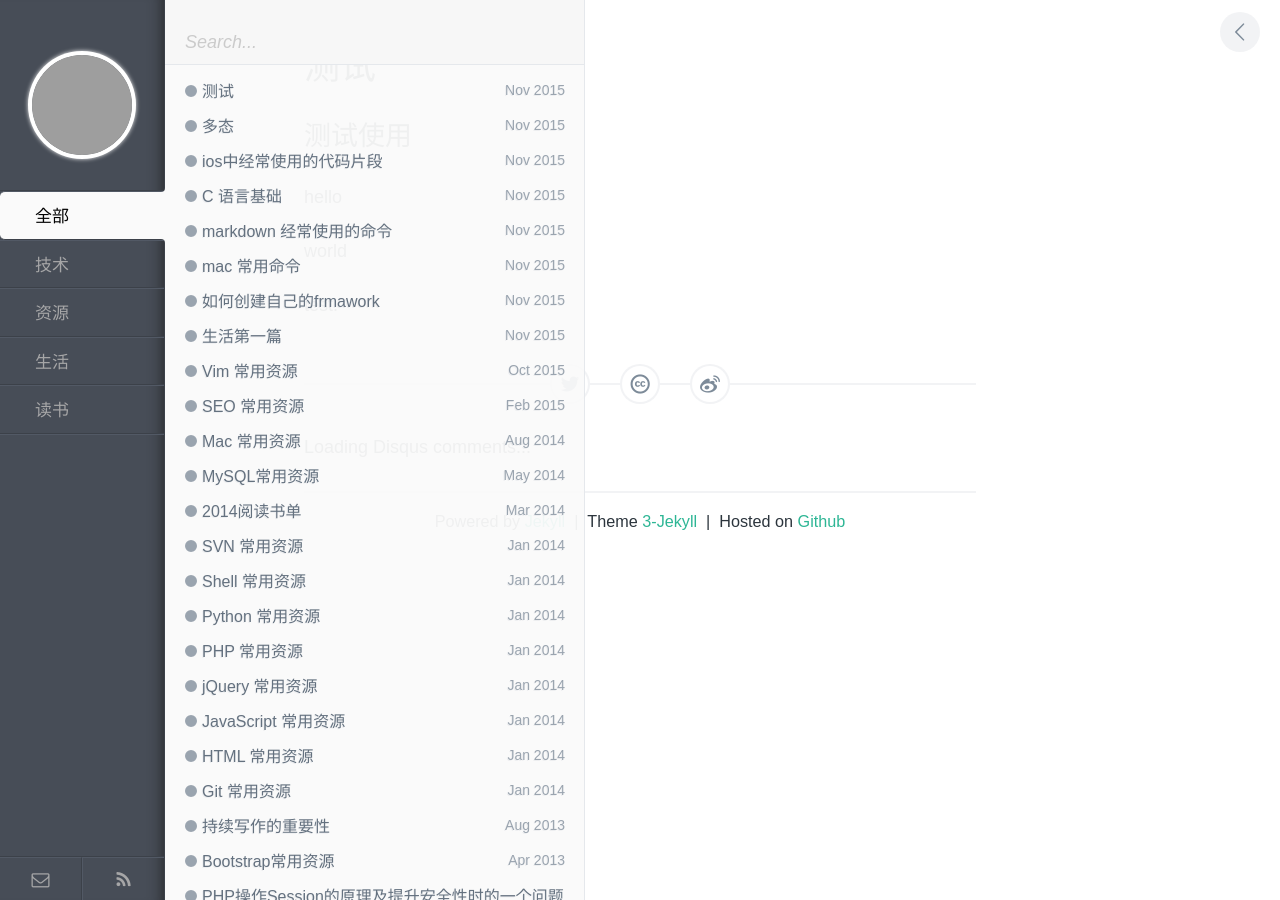
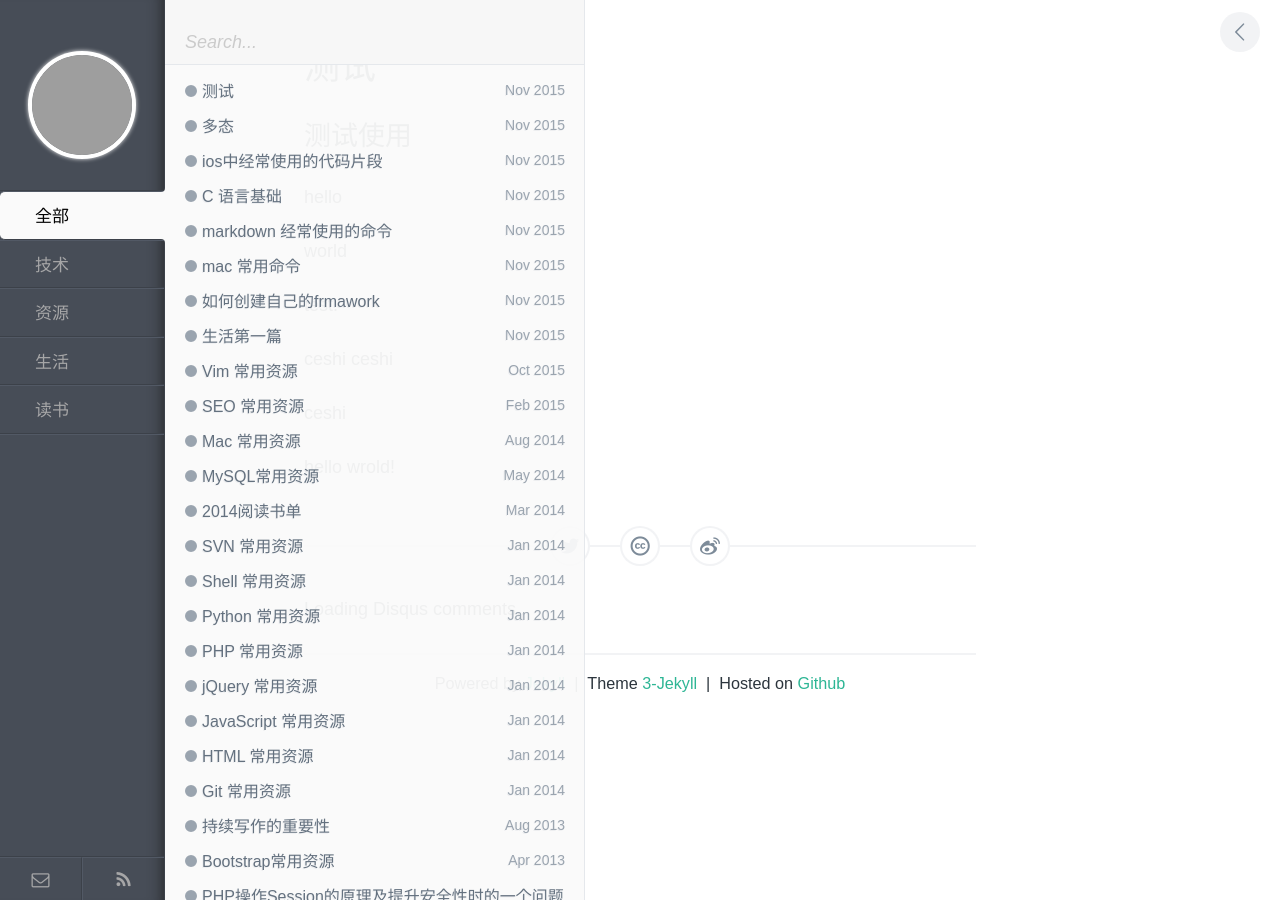
Before and after one commit to lanacon/lanacon.github.io, a Jekyll site: the page built from _posts/tech/2015-11-02-提交人.md, in a window 1280 px wide. Built offline with Jekyll 4.4.1, drawn with Linux system fonts in a browser that asks for light colours; comment, search, counter and statistics services are not loaded; grey boxes are pictures that could not be loaded.

Commit message:
ceshi tijiaoren
测试提交人

```diff
--- a/_posts/tech/2015-11-02-提交人.md
+++ b/_posts/tech/2015-11-02-提交人.md
@@ -13,3 +13,12 @@ hello
 world
 
 test.
+
+
+ceshi
+ceshi
+
+
+ceshi
+
+hello  wrold!
```
